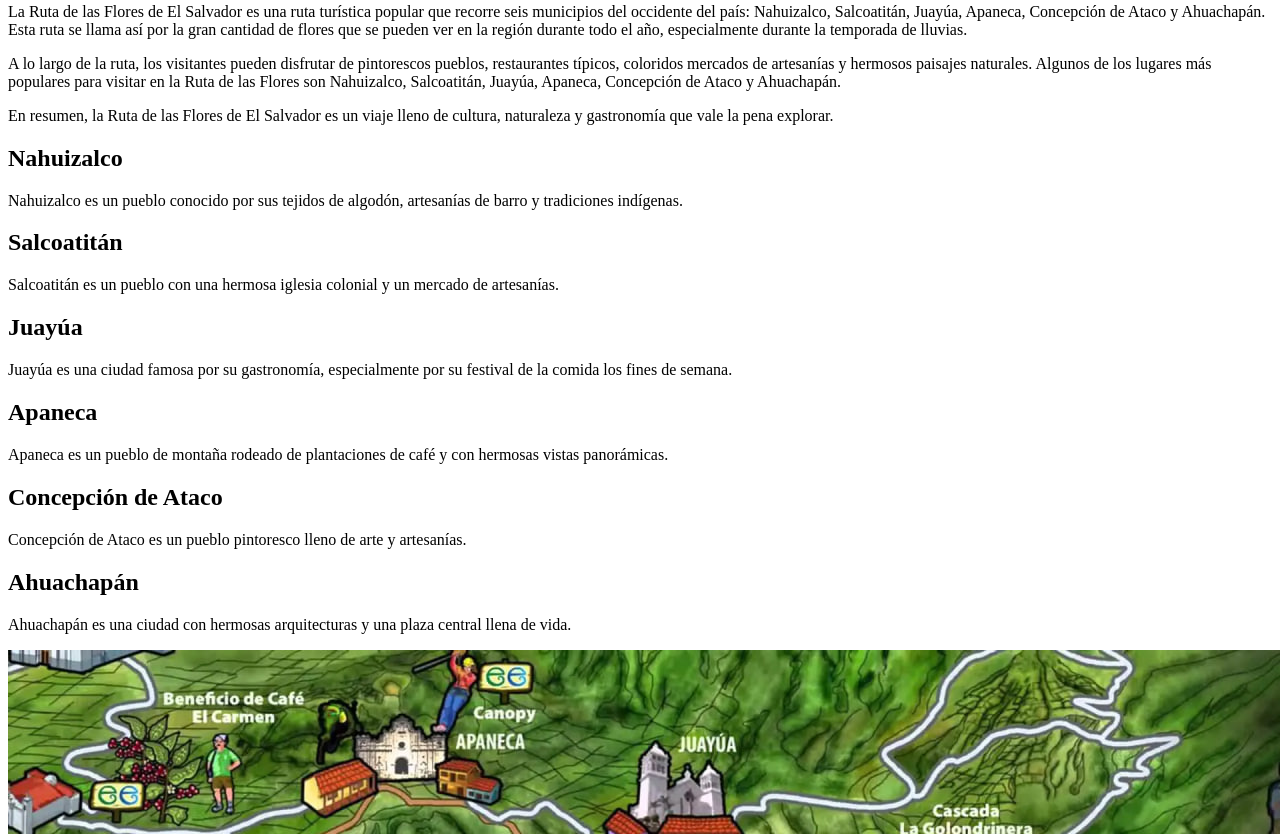
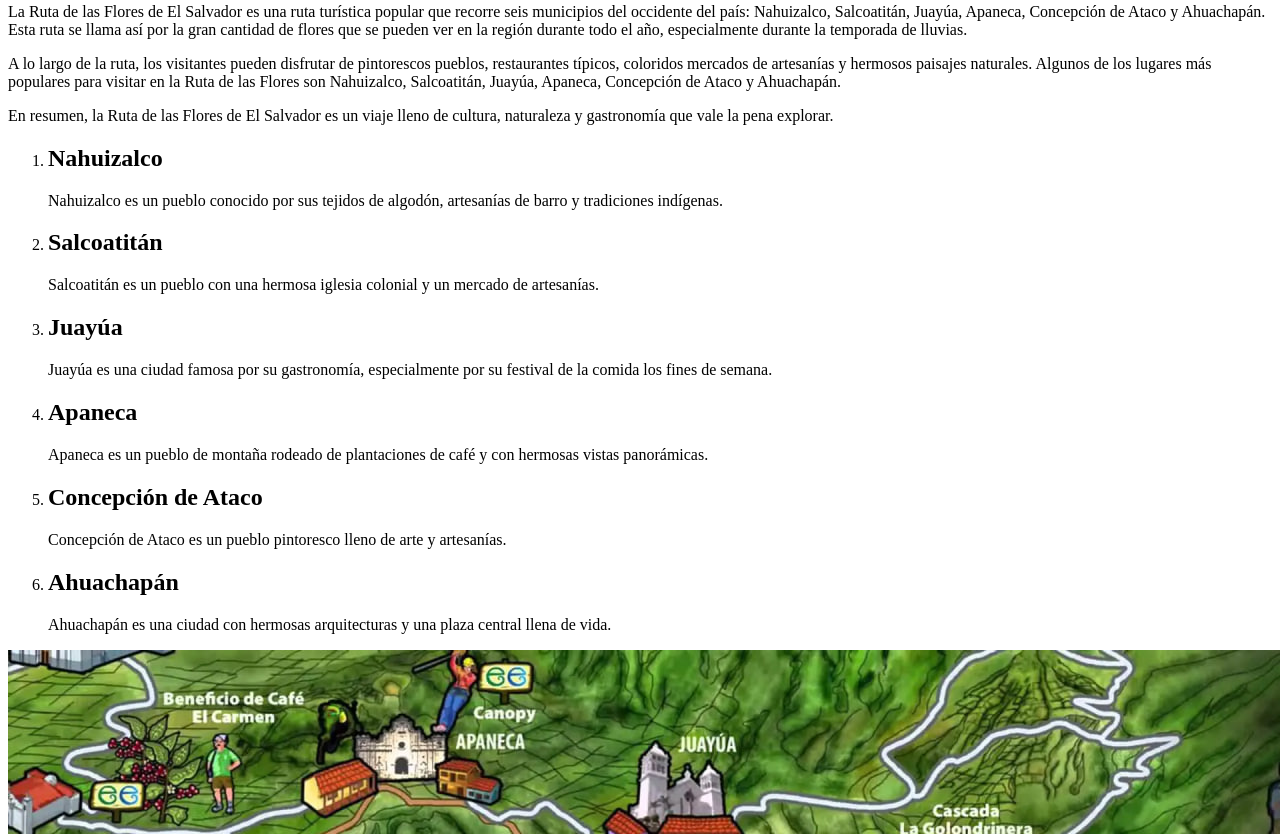
Before and after one commit to Revoo91/clasesFSJrevo, a plain HTML site: page RutaFlores.html in a window 1280 px wide. Shown: the part 687-1521 px from the top of the page. Drawn offline with Linux system fonts and the light colour scheme.

Commit message:
Update RutaFlores.html

```diff
--- a/RutaFlores.html
+++ b/RutaFlores.html
@@ -39,35 +39,35 @@
                      <p>En resumen, la Ruta de las Flores de El Salvador es un viaje lleno de cultura, naturaleza y gastronomía que vale la pena explorar.</p>
                 </section>
 
-                <section>
-                    <h2>Nahuizalco</h2>
+                <ol>
+                  <li><h2>Nahuizalco</h2></li>
                     <p>Nahuizalco es un pueblo conocido por sus tejidos de algodón, artesanías de barro y tradiciones indígenas.</p>
-                  </section>
 
-                  <section>
-                    <h2>Salcoatitán</h2>
+
+
+                    <li><h2>Salcoatitán</h2></li>
                     <p>Salcoatitán es un pueblo con una hermosa iglesia colonial y un mercado de artesanías.</p>
-                  </section>
 
-                  <section>
-                    <h2>Juayúa</h2>
+
+
+                    <li><h2>Juayúa</h2></li>
                     <p>Juayúa es una ciudad famosa por su gastronomía, especialmente por su festival de la comida los fines de semana.</p>
-                  </section>
 
-                  <section>
-                    <h2>Apaneca</h2>
+
+
+                    <li><h2>Apaneca</h2></li>
                     <p>Apaneca es un pueblo de montaña rodeado de plantaciones de café y con hermosas vistas panorámicas.</p>
-                  </section>
 
-                  <section>
-                    <h2>Concepción de Ataco</h2>
+
+
+                    <li><h2>Concepción de Ataco</h2></li>
                     <p>Concepción de Ataco es un pueblo pintoresco lleno de arte y artesanías.</p>
-                  </section>
 
-                  <section>
-                    <h2>Ahuachapán</h2>
+
+
+                    <li><h2>Ahuachapán</h2></li>
                     <p>Ahuachapán es una ciudad con hermosas arquitecturas y una plaza central llena de vida.</p>
-                  </section>
+               </ol>
 
             </article>
         </main>
```
